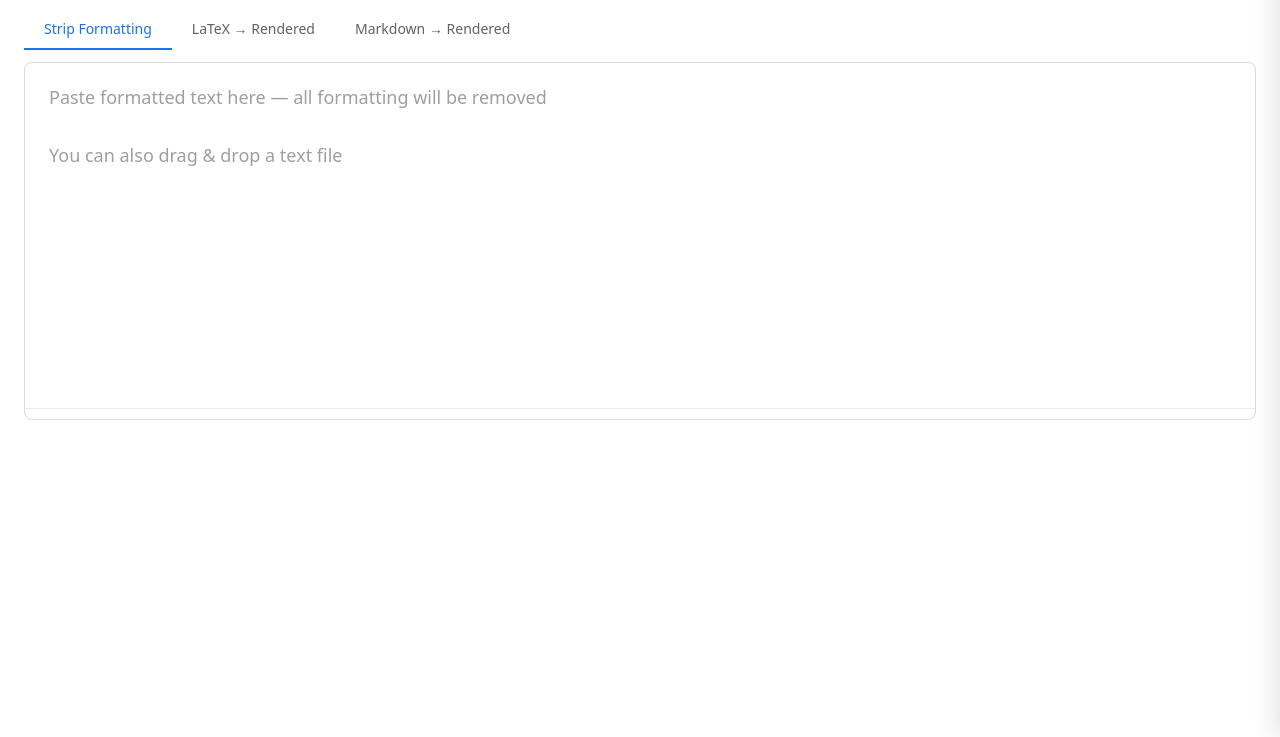
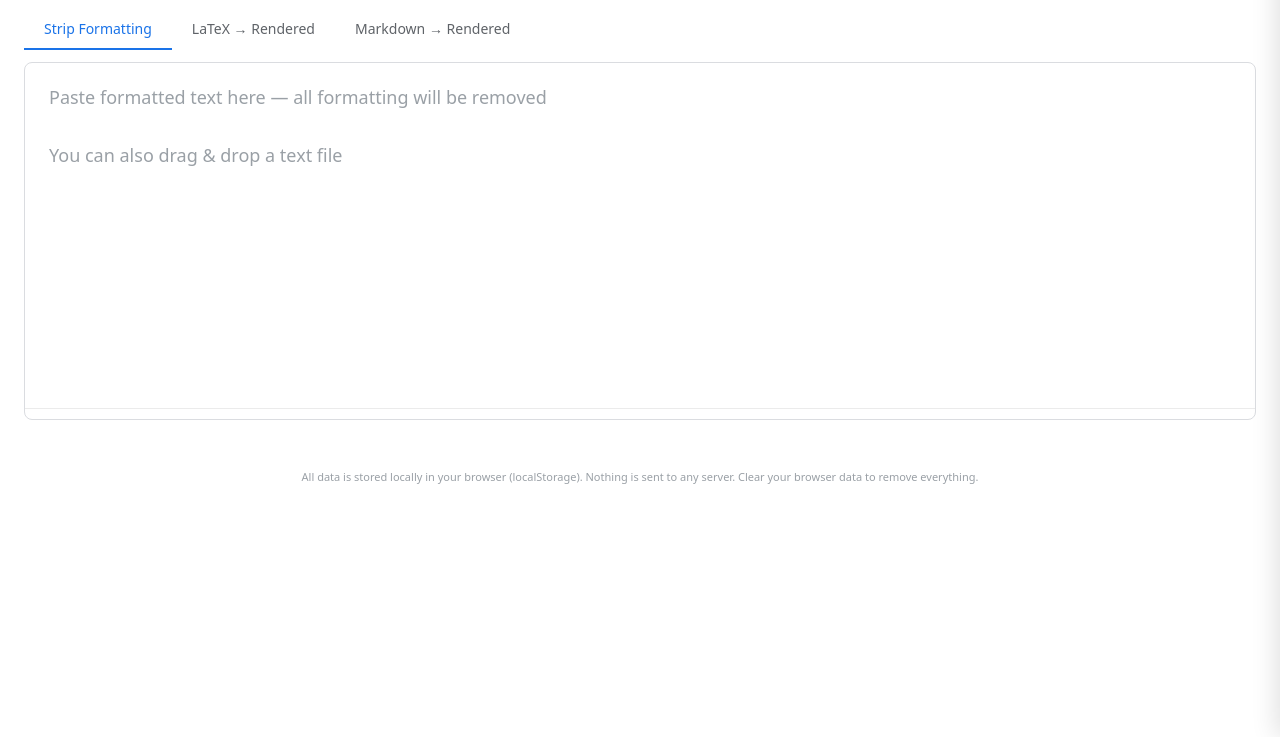
Before and after one commit to Jinghe-mel/plain-text, a plain HTML site: page index.html in a window 1280 px wide. Shown: the part 63-800 px from the top of the page. Drawn offline with nearby package versions, Linux system fonts and the light colour scheme.

Commit message:
Add footer to inform about local data storage
Added footer with local data storage information.

```diff
--- a/index.html
+++ b/index.html
@@ -91,6 +91,8 @@ textarea.src-input::placeholder{color:var(--fg3)}
 .col.has-in .corner-btns{opacity:1;pointer-events:auto}
 .toast{position:fixed;bottom:32px;left:50%;transform:translateX(-50%);background:var(--fg);color:var(--bg);padding:10px 24px;border-radius:8px;font-size:14px;opacity:0;pointer-events:none;transition:opacity .2s;z-index:200}
 .toast.show{opacity:1}
+.footer{max-width:1400px;margin:0 auto;padding:0 24px 24px;text-align:center}
+.footer p{font-size:11px;color:var(--fg3);line-height:1.6}
 
 .history-panel{
   position:fixed;top:0;right:-380px;width:380px;height:100%;background:var(--bg);
@@ -205,6 +207,10 @@ textarea.src-input::placeholder{color:var(--fg3)}
   </div>
 
 </div>
+
+<footer class="footer">
+  <p>All data is stored locally in your browser (localStorage). Nothing is sent to any server. Clear your browser data to remove everything.</p>
+</footer>
 
 <div class="toast" id="toast"></div>
 <div class="backdrop" id="backdrop"></div>
```
